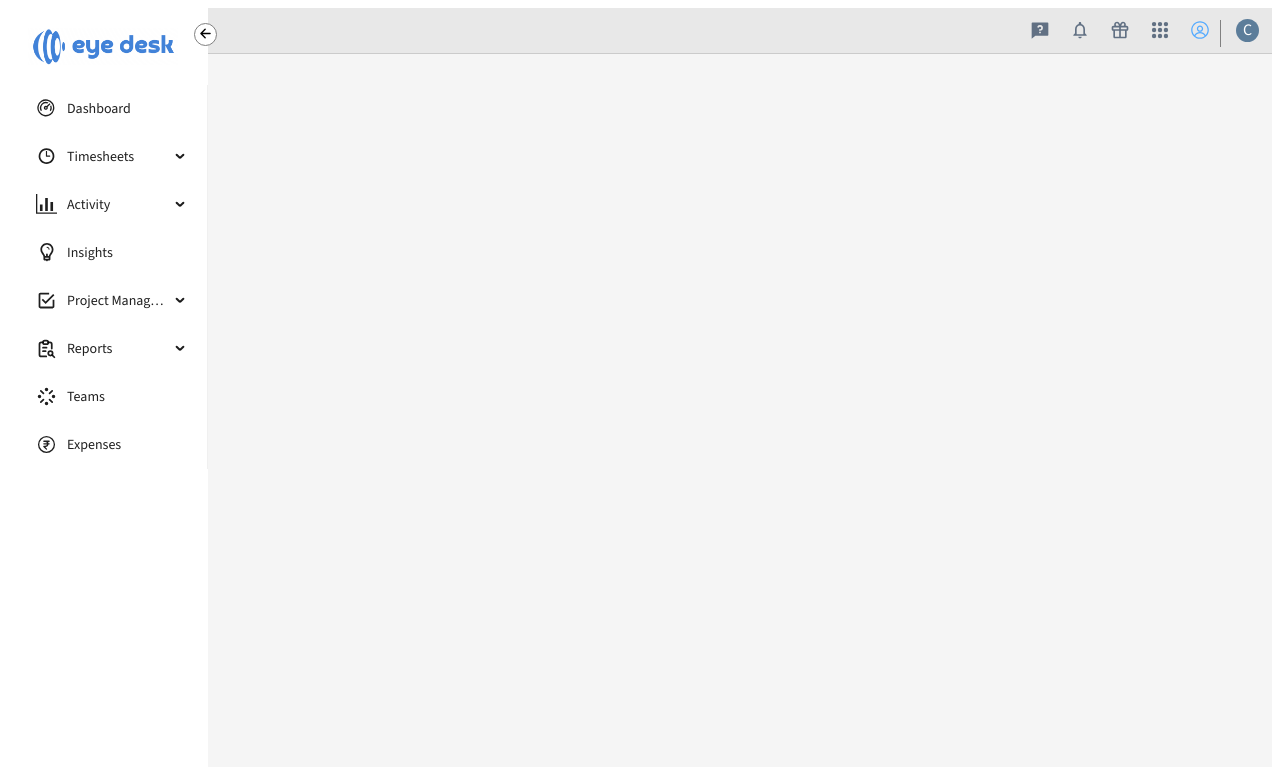
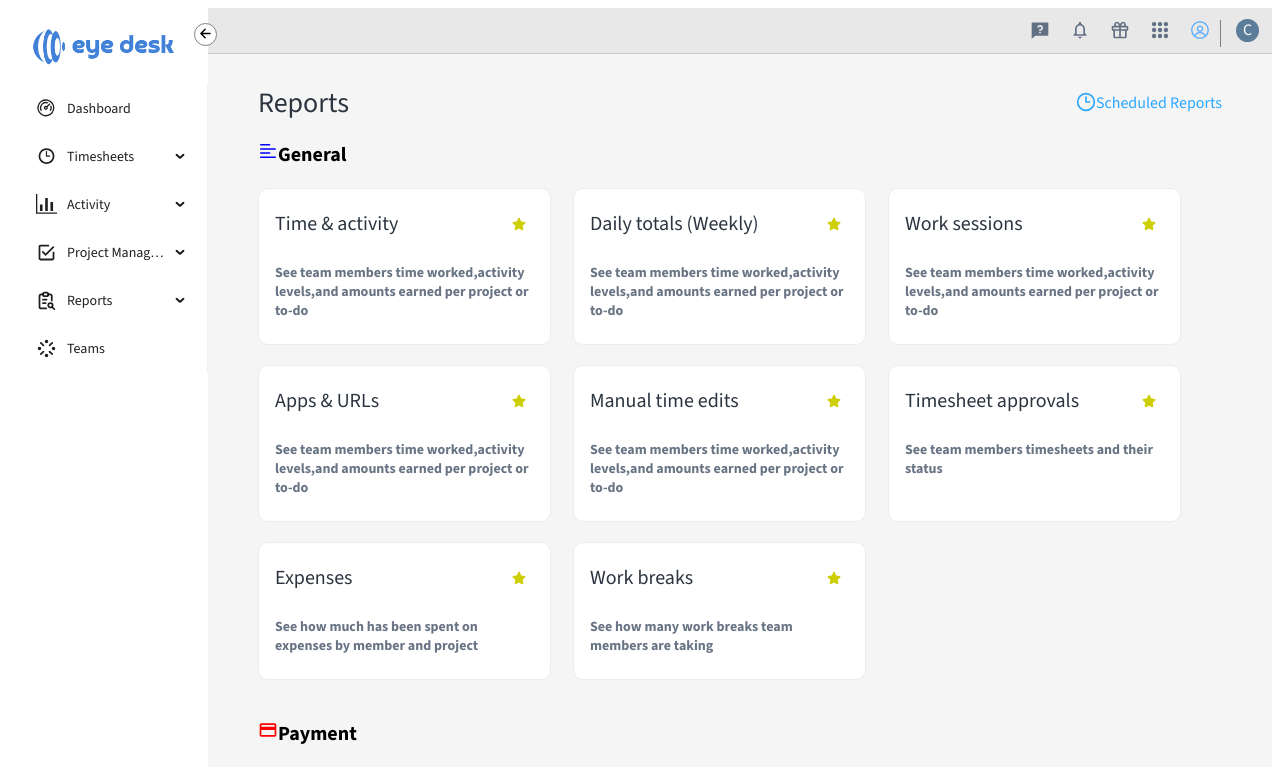
Before and after one commit to sinchana-P/eye-desk, a React (Vite) app: page /reports in a window 1280 px wide. Shown: the top 767 px of the page. Built offline with nearby package versions, Linux system fonts and the light colour scheme.

Commit message:
added reports page

```diff
--- a/src/App.tsx
+++ b/src/App.tsx
@@ -12,6 +12,7 @@ import { Apps } from './scenes/apps';
 import { Urls } from './scenes/urls';
 import { Projects } from './scenes/projects';
 import { Teams } from './scenes/teams';
+import { CardLayout } from './scenes/reports/AllReports';
 
 
 function App() {
@@ -30,7 +31,9 @@ function App() {
             <Route path='/apps' element={ <Apps /> } />
             <Route path='/urls' element={ <Urls /> } />
             <Route path='/projects' element={ <Projects /> } />
-            <Route path='/teams' element={ <Teams /> } />
+            <Route path='/teams' element={<Teams />} />
+            <Route path='/reports' element={ <CardLayout /> } />
+
           </Routes>
           </Layout>
       </Layout>
--- a/src/scenes/global/sidebar/Sidebar.tsx
+++ b/src/scenes/global/sidebar/Sidebar.tsx
@@ -69,26 +69,26 @@ export const Sidebar = () => {
   ]
 
   const reportsMenu = [
-        {
-          label: "Time & activity",
-          key: "timeandactivity",
-          link: '/timeandactivity'
-        },
-        {
-          label: "Daily totals (Weekly)",
-          key: "dailytotals",
-          link: '/dailytotals'
-        },
-        {
-          label: "Amounts owed",
-          key: "amountsowed",
-          link: '/amountsowed'
-        },
-        {
-          label: "Payments",
-          key: "payments",
-          link: '/payments'
-        },
+        // {
+        //   label: "Time & activity",
+        //   key: "timeandactivity",
+        //   link: '/timeandactivity'
+        // },
+        // {
+        //   label: "Daily totals (Weekly)",
+        //   key: "dailytotals",
+        //   link: '/dailytotals'
+        // },
+        // {
+        //   label: "Amounts owed",
+        //   key: "amountsowed",
+        //   link: '/amountsowed'
+        // },
+        // {
+        //   label: "Payments",
+        //   key: "payments",
+        //   link: '/payments'
+        // },
         {
           label: "All reports",
           key: "allreports",
@@ -184,11 +184,11 @@ export const Sidebar = () => {
               </SubMenu>
             </Menu>
 
-            <Menu theme="light" mode="inline">
+            {/* <Menu theme="light" mode="inline">
               <Menu.Item key="insights" icon={<TiLightbulb size={21} />} >
                 <Link to='/insights'>Insights</Link>
               </Menu.Item>
-            </Menu>
+            </Menu> */}
 
             <Menu theme="light" mode="inline">
               <SubMenu key="projectManagement" icon={<IoMdCheckboxOutline size={21} />} title="Project Management">
@@ -216,11 +216,11 @@ export const Sidebar = () => {
               </Menu.Item>
             </Menu>
 
-            <Menu theme="light" mode="inline">
+            {/* <Menu theme="light" mode="inline">
               <Menu.Item key="transactions" icon={<HiOutlineCurrencyRupee size={21} />} >
                 <Link to='/expenses'>Expenses</Link>
               </Menu.Item>
-            </Menu>
+            </Menu> */}
         </Sider>
     </div>
   )
--- /dev/null
+++ b/src/scenes/reports/AllReports.css
@@ -0,0 +1,83 @@
+.reports{
+  margin: 20px;
+  padding: 10px 30px;
+}
+.reports-header-wrapper {
+  min-height: max-content;
+}
+.reports-header-container {
+  display: flex;
+  flex-direction: row;
+  justify-content: space-between;
+  align-items: center;
+}
+.reports-header-container p {
+  color: #2b343f;
+  font-size: 28px;
+  margin: 0;
+}
+.reports-header-container span {
+  color: #2b343f;
+  font-size: 13px;
+  margin: 0;
+}
+
+.reports-cards-container {
+  display: flex;
+  flex-direction: row;
+  /* justify-content: space-between; */
+  align-items: left;
+  width: auto;
+  flex-wrap: wrap;
+}
+.reports-each-card {
+  background-color: #ffffff;
+  display: flex;
+  flex-direction: column;
+  align-items: left;
+  width: 293px;
+  padding: 10px 8px;
+  margin-right: 22px;
+  margin-bottom: 20px;
+  border: 1px solid #e9edf2;
+  border-radius: 10px;
+}
+
+.reports-each-card div {
+  display: flex;
+  flex-direction: row;
+  justify-content: space-between;
+  align-items: center;
+  padding: 0 8px;
+}
+
+.reports-each-card div p {
+  color: #687484;
+  font-size: 14px;
+  font-weight: bold;
+}
+
+.reports-each-card div h5 {
+  color: #2b343f;
+  font-size: 20px;
+  margin: 10px 0;
+  line-height: 14px;
+  font-weight: lighter;
+  padding: 8px 0;
+}
+
+.fa-star {
+  color: rgb(206, 206, 5);
+}
+
+.clock {
+  display: flex;
+  width: "30px";
+  height: "30px";
+  color: "#2aa7ff";
+}
+
+.header p {
+  font-weight: bold;
+  font-size: 20px;
+}
--- /dev/null
+++ b/src/scenes/reports/AllReports.tsx
@@ -0,0 +1,169 @@
+import React from "react";
+import "../reports/AllReports.css"
+import { FaStar } from "react-icons/fa";
+import { LuClock3 } from "react-icons/lu";
+import { AiOutlineAlignLeft } from "react-icons/ai";
+import { MdOutlinePayment } from "react-icons/md";
+import { PiCalculatorBold } from "react-icons/pi";
+
+const cardDetails = [
+  {
+    key: "1",
+    title: "Time & activity",
+    value:
+      "See team members time worked,activity levels,and amounts earned per project or to-do",
+  },
+  {
+    key: "2",
+    title: "Daily totals (Weekly)",
+    value:
+      "See team members time worked,activity levels,and amounts earned per project or to-do",
+  },
+  {
+    key: "3",
+    title: "Work sessions",
+    value:
+      "See team members time worked,activity levels,and amounts earned per project or to-do",
+  },
+  {
+    key: "4",
+    title: "Apps & URLs",
+    value:
+      "See team members time worked,activity levels,and amounts earned per project or to-do",
+  },
+  {
+    key: "5",
+    title: "Manual time edits",
+    value:
+      "See team members time worked,activity levels,and amounts earned per project or to-do",
+  },
+  {
+    key: "6",
+    title: "Timesheet approvals",
+    value: "See team members timesheets and their status",
+  },
+  {
+    key: "7",
+    title: "Expenses",
+    value: "See how much has been spent on expenses by member and project",
+  },
+  {
+    key: "8",
+    title: "Work breaks",
+    value: "See how many work breaks team members are taking",
+  },
+];
+
+const paymentDetails = [
+  {
+    key: "1",
+    title: "Time & activity",
+    value:
+      "See team members time worked,activity levels,and amounts earned per project or to-do",
+  },
+  {
+    key: "2",
+    title: "Daily totals (Weekly)",
+    value:
+      "See team members time worked,activity levels,and amounts earned per project or to-do",
+  },
+
+];
+
+const BudgetDetails = [
+  {
+    key: "1",
+    title: "Time & activity",
+    value:
+      "See team members time worked,activity levels,and amounts earned per project or to-do",
+  },
+  {
+    key: "2",
+    title: "Daily totals (Weekly)",
+    value:
+      "See team members time worked,activity levels,and amounts earned per project or to-do",
+  },
+
+];
+
+export const CardLayout: React.FC = () => (
+
+  <div className="reports">
+    <div className="reports-header-wrapper">
+      <div className="reports-header-container">
+        <div>
+          <p>Reports</p>
+        </div>
+        <div style={{ cursor: "pointer", display:"flex"}} className="clock">
+          <LuClock3
+            style={{ width: "20px", height: "20px", color: "#2aa7ff"}}
+          />
+          <p style={{color:"#2aa7ff", fontSize:"medium"}}>Scheduled Reports</p>
+        </div>
+      </div>
+    </div>
+
+    <div className="header">
+      <p><span><AiOutlineAlignLeft style={{color:"blue"}}/></span>General</p>
+    </div>
+
+    <div className="reports-cards-container">
+      {cardDetails.map((card, key) => (
+        <div className="reports-each-card" key={key}>
+          <div>
+            <h5>{card.title} </h5>
+            <div>
+              <FaStar className="fa-star" />
+            </div>
+          </div>
+          <div>
+            <p>{card.value}</p>
+          </div>
+        </div>
+      ))}
+    </div>
+
+    <div className="header">
+      <p><span><MdOutlinePayment style={{color:"red"}}/></span>Payment</p>
+    </div>
+
+    <div className="reports-cards-container">
+      {paymentDetails.map((card, key) => (
+        <div className="reports-each-card" key={key}>
+          <div>
+            <h5>{card.title} </h5>
+            <div>
+              <FaStar className="fa-star" />
+            </div>
+          </div>
+          <div>
+            <p>{card.value}</p>
+          </div>
+        </div>
+      ))}
+    </div>
+
+    <div className="header">
+      <p> <span><PiCalculatorBold style={{color:"green"}}/></span>Budgets and Limits</p>
+    </div>
+
+    <div className="reports-cards-container">
+      {BudgetDetails.map((card, key) => (
+        <div className="reports-each-card" key={key}>
+          <div>
+            <h5>{card.title} </h5>
+            <div>
+              <FaStar className="fa-star" />
+            </div>
+          </div>
+          <div>
+            <p>{card.value}</p>
+          </div>
+        </div>
+      ))}
+    </div>
+    </div>
+
+);
+
+// export default CardLayout;
```
